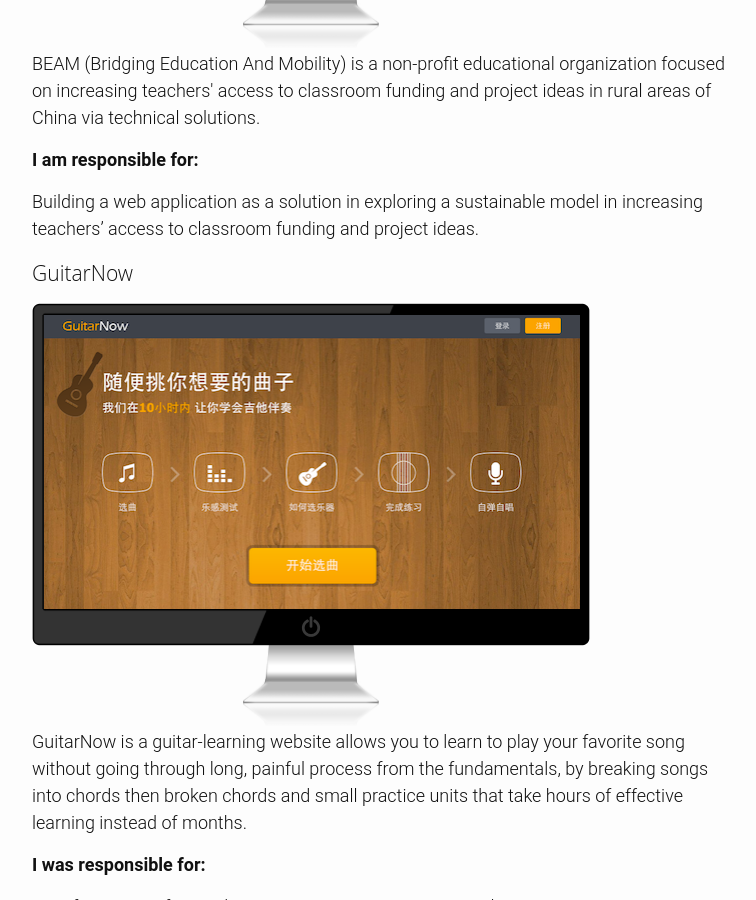
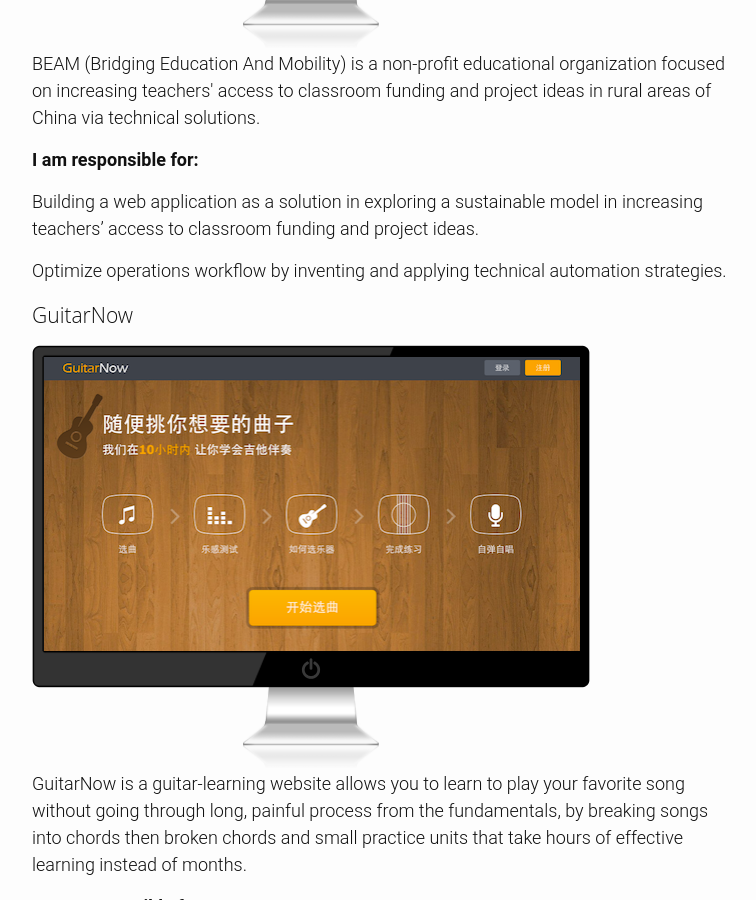
Before and after one commit to bleakwood/bleakwood.github.io, a Jekyll site: the page built from index.html, in a window 1280 px wide and 900 px high, scrolled down 1477 px. Shown: the whole window, without its empty margins (268-1024 px from the left). Built offline with Jekyll 4.4.1, drawn with Linux system fonts in a browser that asks for light colours; some web fonts are replaced; part of the change alters nothing that is shown.

```diff
--- a/index.html
+++ b/index.html
@@ -15,7 +15,7 @@ layout: default
         <p>I started using Ruby on Rails in 2011 to build websites and have not been able to imagine leaving it ever since. I have also tried using different Javascript frameworks for JS-heavy client side pages, Backbone.js and Angular.js are two most prominent ones.</p>
         <p>I have also played many other roles for a shorter time in my career, iOS Developer, project manager, PHP developer and of course the devops guy. Those roles helped me significantly in understanding which part of the application development process do I enjoy most.</p>
 
-        <p>You can download a copy of my resume <a href="files/Resume_Jinru_Wu_Feb_2015.pdf" target="_blank">here</a>.</p> <p>You can also find out more about my working experience on <a href="https://www.linkedin.com/profile/view?id=2876675" target="_blank">Linkedin</a>.</p>
+        <p>You can download a copy of my resume <a href="files/Resume_Jinru_Wu_December_2015.pdf" target="_blank">here</a>.</p> <p>You can also find out more about my working experience on <a href="https://www.linkedin.com/profile/view?id=2876675" target="_blank">Linkedin</a>.</p>
       </section>
       <section class="projects row">
         <h1>Projects</h1>
@@ -29,6 +29,7 @@ layout: default
             <p><b>I am responsible for:</b></p>
             <p>Building a web application as a solution in exploring a sustainable model in increasing teachers’ access to classroom
             funding and project ideas.</p>
+            <p>Optimize operations workflow by inventing and applying technical automation strategies.</p>
           </li>
           <li>
             <h3>GuitarNow</h3>
```
Also changed, not shown: 2 other files.
